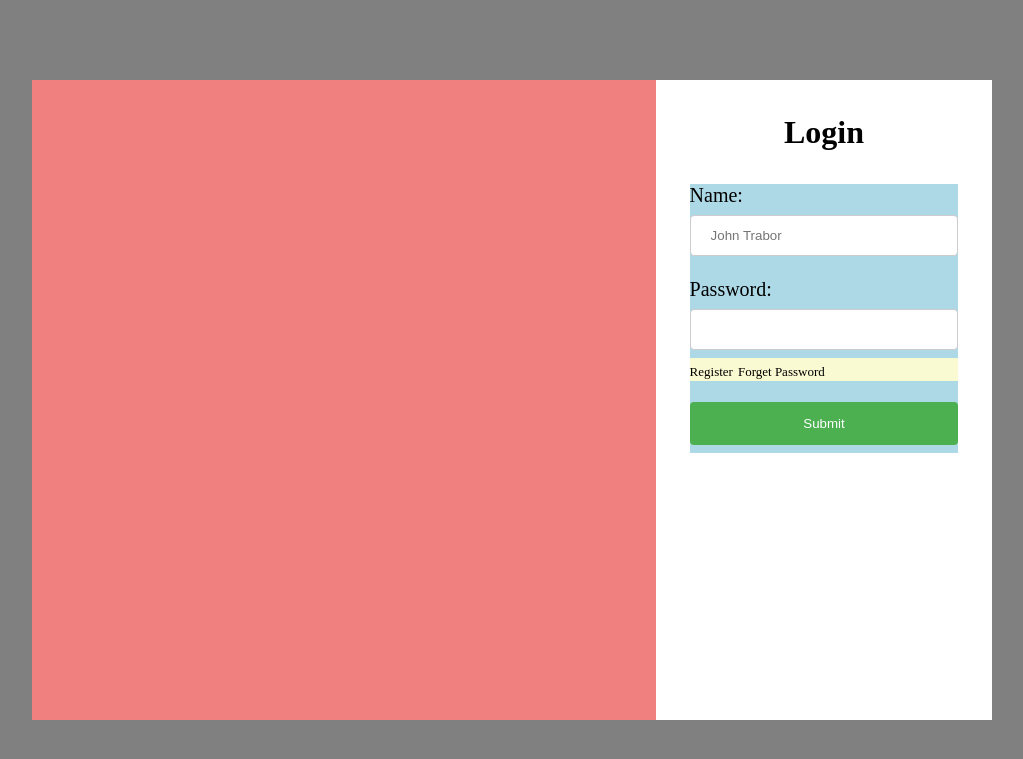
After one commit to ProlexicGT/Apu-Store, a PHP site: page /login.html in a window 1280 px wide. The commit adds this page. Shown: the top 759 px of the page, without its empty margins (128-1151 px from the left). Run offline with PHP 8.4, Linux system fonts and the light colour scheme.

Commit message:
Working on login page

```diff
--- /dev/null
+++ b/login.html
@@ -0,0 +1,38 @@
+<!DOCTYPE html>
+<html lang="en">
+<head>
+    <meta charset="UTF-8">
+    <meta name="viewport" content="width=device-width, initial-scale=1.0">
+    <title>Login Page</title>
+    <link rel="stylesheet" href="style.css">
+</head>
+<body style="background-color: gray;">
+    <div class="floating">
+        <div class="float-left">
+
+        </div>
+        <div class="float-right">
+            <h1>Login</h1>
+            <form>
+                <div class="name">
+                    <label for="name">Name: </label>
+                    <br>
+                    <input type="text" id="name" placeholder="John Trabor" name="name">
+                </div>
+                <div class="pass">
+                    <label for="pass">Password: </label>
+                    <br>
+                    <input type="password" id="pass" name="password" >
+                    <div>
+                        <a href="" class="reg">Register</a>
+                        <a href="" class="forget">Forget Password</a>
+                    </div>
+                </div>
+                <div>
+                    <input type="submit">
+                </div>
+            </form>
+        </div>
+    </div>
+</body>
+</html>
--- a/style.css
+++ b/style.css
@@ -81,7 +81,7 @@ hr {
 }
 
 .top-nav-bar ul li {
-	margin-right: 15px;
+	margin-right: 25px;
 }
 
 .top-nav-bar a {
@@ -167,12 +167,15 @@ hr {
 
 footer {
 	height: auto;
-	padding: 10px;
+	padding: 20px;
 	margin-top: 0%;
-	background-color: pink;
+	/* background-color: pink; */
 }
 
 footer ul {
+	margin-left: auto;
+	margin-right: auto;
+	width: 75%;
 	list-style: none;
 }
 
@@ -181,6 +184,7 @@ footer ul h3 {
 }
 
 footer ul li {
+	margin-top: 10px;
 	margin-left: 50px;
 	margin-bottom: 10px;
 }
@@ -189,3 +193,78 @@ footer ul li a {
 	text-decoration: none;
 	color: black;
 }
+
+.floating {
+	background-color: white;
+	height: 80%;
+	width: 75%;
+	position: absolute;
+	margin: auto;
+	top: 0;
+	left: 0;
+	right: 0;
+	bottom: 0;
+	display: flex;
+}
+
+.float-left {
+	background-color: lightcoral;
+	width: 65%;
+	height: 100%;
+}
+
+.float-right {
+	text-align: center;
+	width: 35%;
+	height: 100%;
+}
+
+.float-right h1 {
+	margin-top: 10%;
+	margin-bottom: 10%;
+}
+
+.float-right form {
+	background-color: lightblue;
+	width: 80%;
+	margin-left: auto;
+	margin-right: auto;
+	text-align: left;
+}
+
+.float-right form div {
+	font-size: 20px;
+	margin-bottom: 5%;
+}
+
+.float-right form div a {
+	text-decoration: none;
+	color: black;
+	font-size: small;
+}
+
+.pass div {
+	justify-content: ;
+	background-color: lightgoldenrodyellow;
+}
+
+input[type=text], input[type=password], select {
+	width: 100%;
+	padding: 12px 20px;
+	margin: 8px 0;
+	display: inline-block;
+	border: 1px solid #ccc;
+	border-radius: 4px;
+	box-sizing: border-box;
+  }
+
+  input[type=submit] {
+	width: 100%;
+	background-color: #4CAF50;
+	color: white;
+	padding: 14px 20px;
+	margin: 8px 0;
+	border: none;
+	border-radius: 4px;
+	cursor: pointer;
+  }
```
Also changed, not shown: 1 other file.
